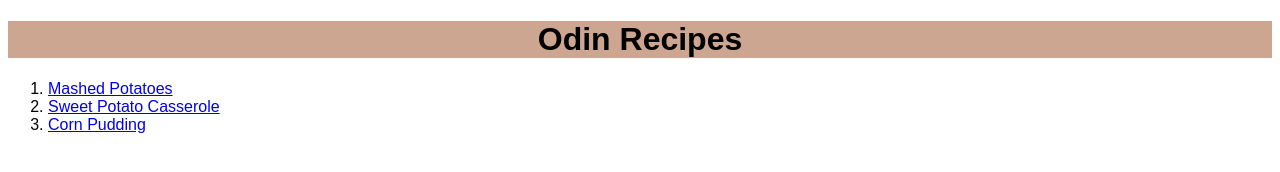
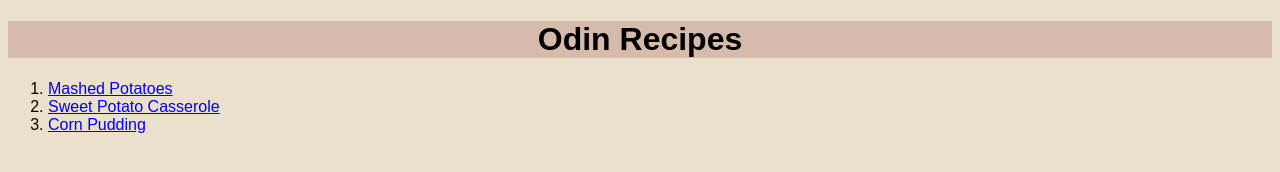
Before and after one commit to tonsison/odin-recipes, a plain HTML site: page index.html in a window 1280 px wide. Drawn offline with Linux system fonts and the light colour scheme.

Commit message:
Added Background Color for Website and Center Title Image

```diff
--- a/style.css
+++ b/style.css
@@ -1,9 +1,15 @@
-.homepage {
-  background: white;
+body{
+  background: rgb(235, 224, 203);
   font-family: Arial, Helvetica, sans-serif;
 }
 
-.header1{
+h1{
   text-align: center;
-  background: rgb(204, 166, 144);
+  background: rgb(214, 187, 171);
 }
+
+img{
+  display: block;
+  margin-right: auto;
+  margin-left: auto;
+}
```
Also changed, not shown: 1 other file.
